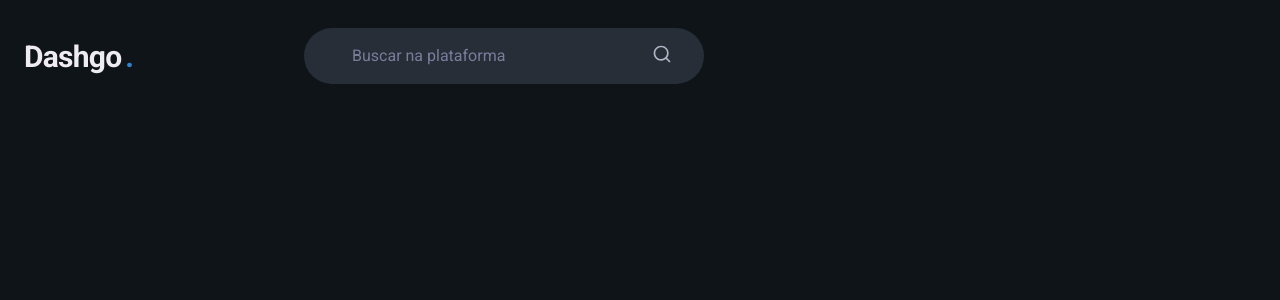
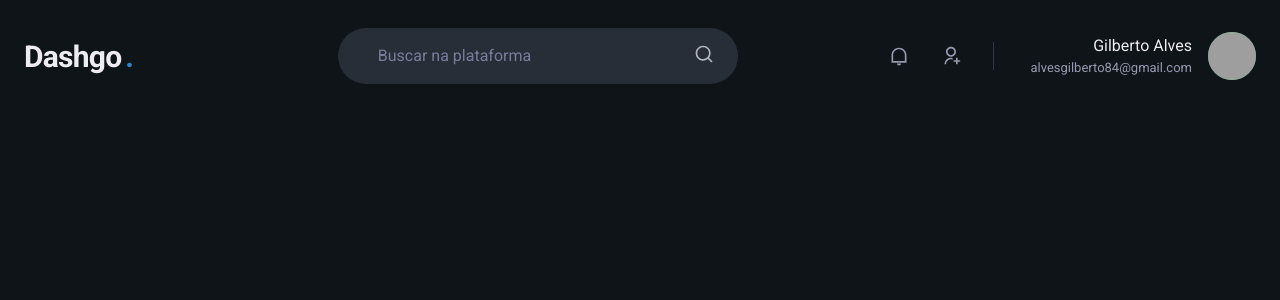
Before and after one commit to GilbertoASJ/Dash-go, a Next.js app: page /dashboard in a window 1280 px wide. Shown: the top 300 px of the page. Built offline with nearby package versions, Linux system fonts and the light colour scheme; grey boxes are pictures that could not be loaded.

Commit message:
:sparkles: Finishing Header component

```diff
--- a/src/components/Header.tsx
+++ b/src/components/Header.tsx
@@ -1,5 +1,5 @@
-import { Flex, Text, Input, Icon } from '@chakra-ui/react'
-import { RiSearchLine } from 'react-icons/ri'
+import { Flex, Text, Input, Icon, HStack, Box, Avatar } from '@chakra-ui/react'
+import { RiSearchLine, RiNotificationLine, RiUserAddLine } from 'react-icons/ri'
 
 export function Header() {
 	return(
@@ -27,8 +27,9 @@
 				as="label"
 				flex="1"
 				py="4"
-				px="8"
-				ml="6"
+				px="6"
+				ml="8"
+				mx="auto"
 				maxWidth={400}
 				alignSelf="center"
 				color="gray.200"
@@ -48,6 +49,34 @@
 				<Icon as={RiSearchLine} fontSize="20"/>
 
 			</Flex>
+
+		<Flex
+			align="center"
+			ml="auto"
+		>
+			<HStack
+				spacing="8"
+				mx="9"
+				pr="8"
+				py="1"
+				color="gray.300"
+				borderRightWidth={1}
+				borderColor="gray.700"
+			>
+				<Icon as={RiNotificationLine} fontSize="20" />
+				<Icon as={RiUserAddLine} fontSize="20" />
+			</HStack>
+
+			<Flex align="center">
+				<Box mr="4" textAlign="right">
+					<Text>Gilberto Alves</Text>
+					<Text color="gray.300" fontSize="small">alvesgilberto84@gmail.com</Text>
+				</Box>
+
+				<Avatar size="md" name="Gilberto Alves" src="https://github.com/GilbertoASJ.png" />
+			</Flex>
+		</Flex>
+
 		</Flex>
 	)
 }
```
